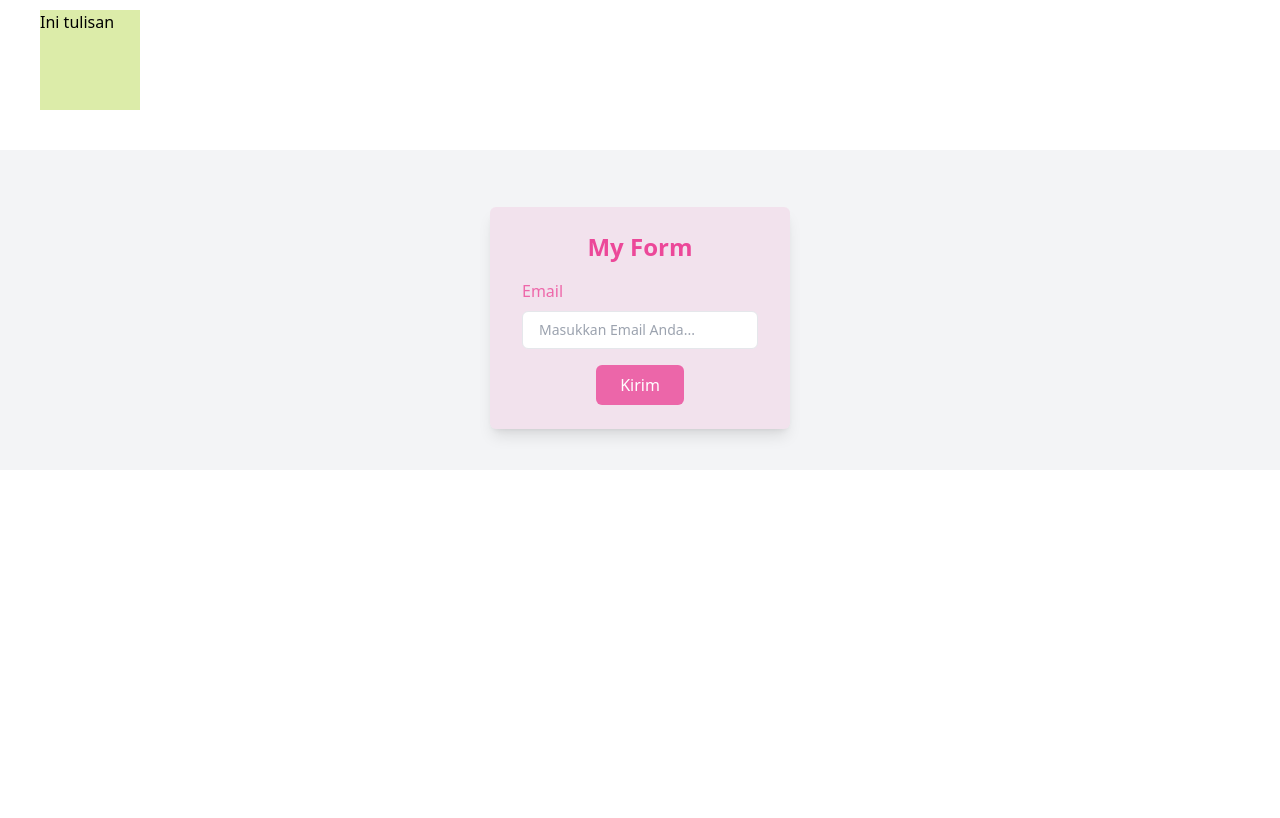
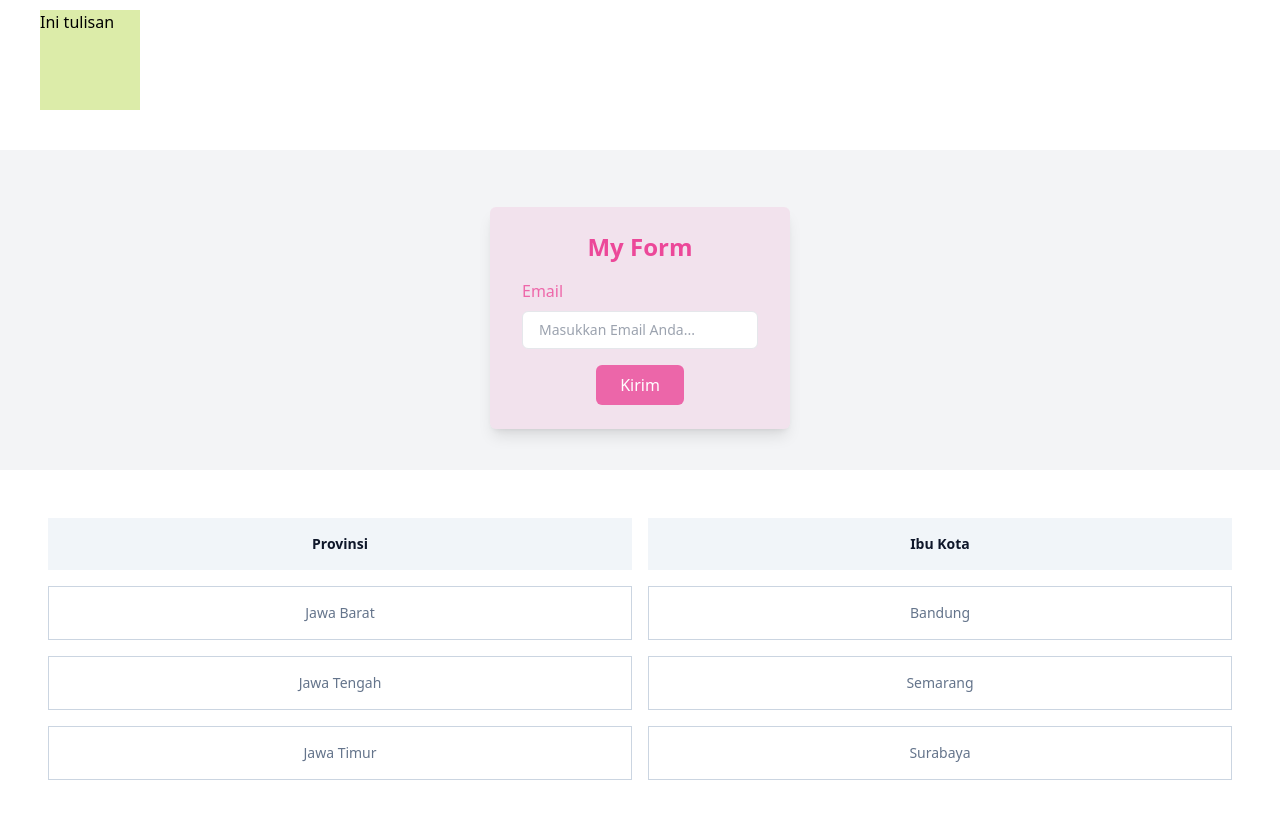
Before and after one commit to Ballsky26/tailwind-css-3.1, a website: page index.html in a window 1280 px wide. Shown: the part 78-896 px from the top of the page. Before the commit the page ends 800 px from the top, so only its background shows below. Drawn offline with Linux system fonts and the light colour scheme.

Commit message:
Menambahkan Border Spacing

```diff
--- a/index.html
+++ b/index.html
@@ -36,5 +36,63 @@
         </form>
       </div>
     </div>
+
+    <!-- Border Spacing -->
+    <div class="px-4 py-8 sm:px-8">
+      <table class="w-full text-sm border-separate border-spacing-4">
+        <thead class="bg-slate-100 dark:bg-slate-700">
+          <tr class="text-center">
+            <th
+              class="w-1/2 border-slate-300 dark:border-slate-600 font-semibold p-4 text-slate-900 dark:text-slate-200"
+            >
+              Provinsi
+            </th>
+            <th
+              class="w-1/2 border-slate-300 dark:border-slate-600 font-semibold p-4 text-slate-900 dark:text-slate-200"
+            >
+              Ibu Kota
+            </th>
+          </tr>
+        </thead>
+        <tbody class="bg-white">
+          <tr class="text-center">
+            <td
+              class="border border-slate-300 dark:border-slate-700 p-4 text-slate-500 dark:text-slate-400"
+            >
+              Jawa Barat
+            </td>
+            <td
+              class="border border-slate-300 dark:border-slate-700 p-4 text-slate-500 dark:text-slate-400"
+            >
+              Bandung
+            </td>
+          </tr>
+          <tr class="text-center">
+            <td
+              class="border border-slate-300 dark:border-slate-700 p-4 text-slate-500 dark:text-slate-400"
+            >
+              Jawa Tengah
+            </td>
+            <td
+              class="border border-slate-300 dark:border-slate-700 p-4 text-slate-500 dark:text-slate-400"
+            >
+              Semarang
+            </td>
+          </tr>
+          <tr class="text-center">
+            <td
+              class="border border-slate-300 dark:border-slate-700 p-4 text-slate-500 dark:text-slate-400"
+            >
+              Jawa Timur
+            </td>
+            <td
+              class="border border-slate-300 dark:border-slate-700 p-4 text-slate-500 dark:text-slate-400"
+            >
+              Surabaya
+            </td>
+          </tr>
+        </tbody>
+      </table>
+    </div>
   </body>
 </html>
```
Also changed, not shown: css/output.css.
